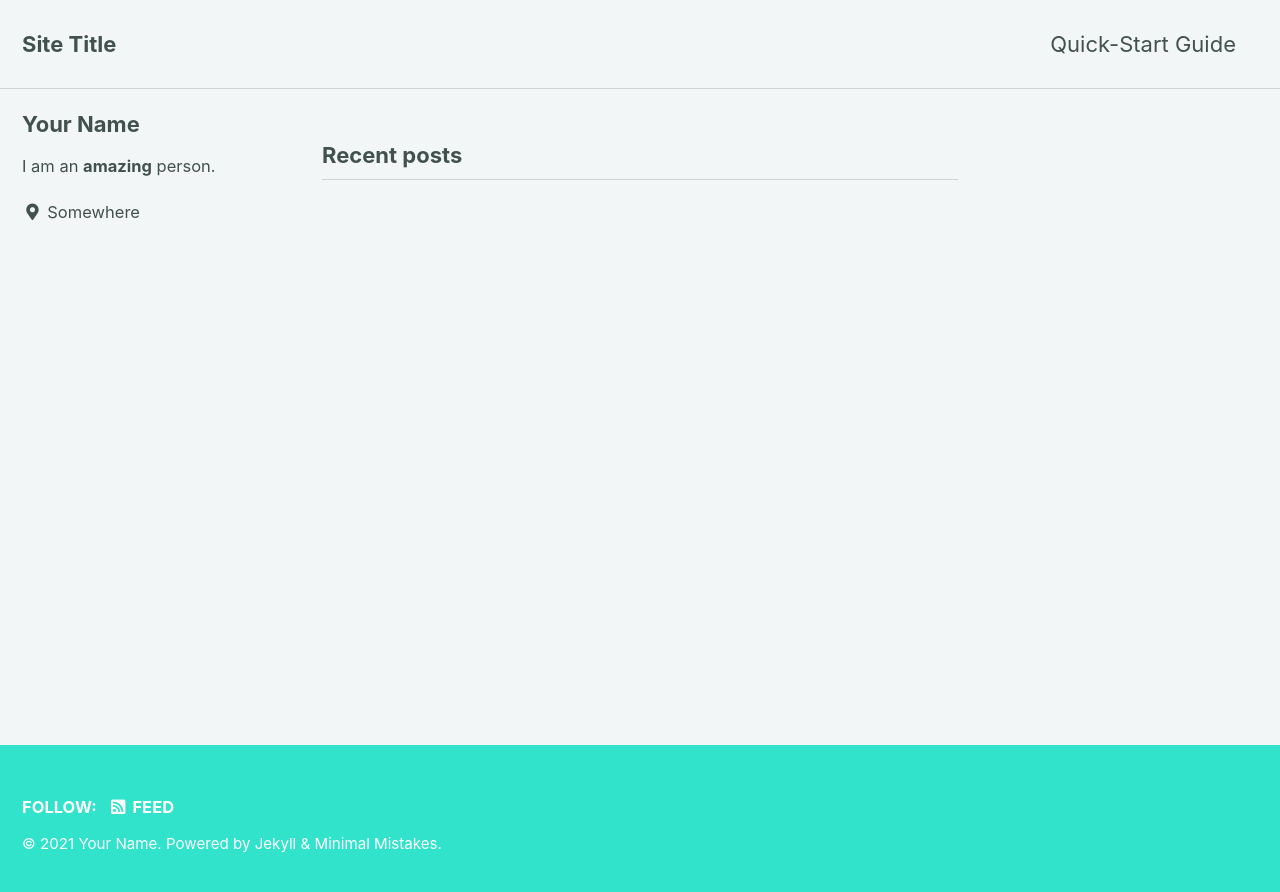
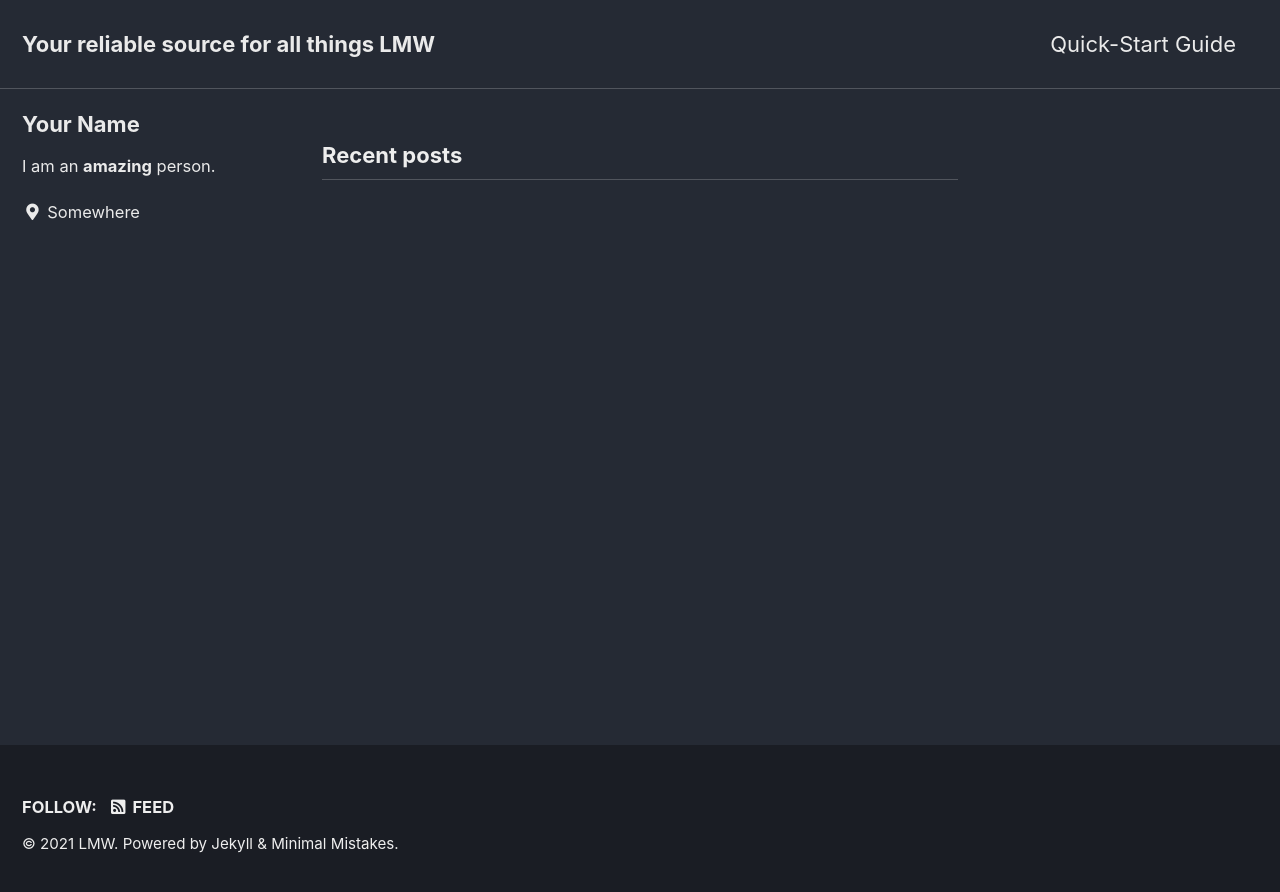
Before and after one commit to lm-mw/lm-mw.github.io, a Jekyll site: the page built from index.html, in a window 1280 px wide. Shown: the top 892 px of the page. Built offline with Jekyll 4.4.1, drawn with Linux system fonts in a browser that asks for light colours; cached includes are drawn as plain includes; the list of posts is cut into pages by our own code.

Commit message:
Update _config.yml

```diff
--- a/_config.yml
+++ b/_config.yml
@@ -12,15 +12,15 @@
 
 # theme                  : "minimal-mistakes-jekyll"
 # remote_theme           : "mmistakes/minimal-mistakes"
-minimal_mistakes_skin    : "mint" # "air", "aqua", "contrast", "dark", "dirt", "neon", "mint", "plum", "sunrise"
+minimal_mistakes_skin    : "dark" # "air", "aqua", "contrast", "dark", "dirt", "neon", "mint", "plum", "sunrise"
 
 # Site Settings
 locale                   : "en-US"
-title                    : "Site Title"
+title                    : "Your reliable source for all things LMW"
 title_separator          : "-"
 subtitle                 : # site tagline that appears below site title in masthead
-name                     : "Your Name"
-description              : "An amazing website."
+name                     : "LMW"
+description              : "Your source of truth"
 url                      : # the base hostname & protocol for your site e.g. "https://mmistakes.github.io"
 baseurl                  : # the subpath of your site, e.g. "/blog"
 repository               : # GitHub username/repo-name e.g. "mmistakes/minimal-mistakes"
```
